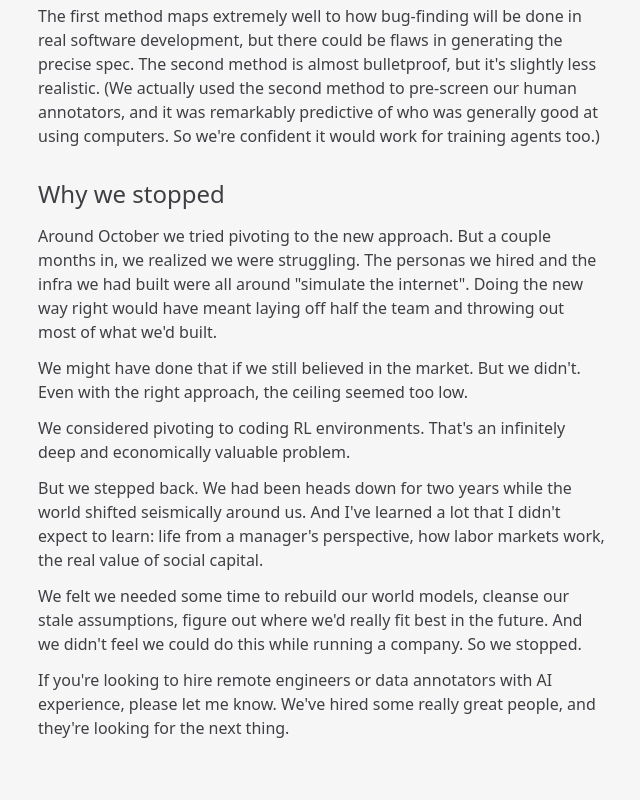
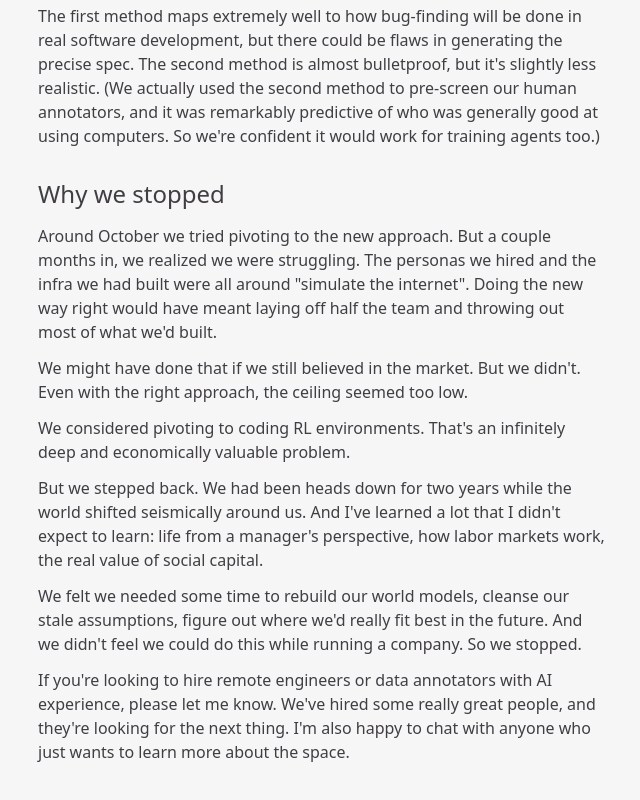
Before and after one commit to Xyzrr/micro-blog, a SvelteKit app: page /matrices in a window 1280 px wide. Shown: the part 3448-4248 px from the top of the page, without its empty margins (218-858 px from the left). Built offline with nearby package versions, Linux system fonts and the light colour scheme.

Commit message:
another sentence

```diff
--- a/src/routes/(posts)/matrices/+page.svelte
+++ b/src/routes/(posts)/matrices/+page.svelte
@@ -196,5 +196,5 @@
 </p>
 <p>
 	If you're looking to hire remote engineers or data annotators with AI experience, please let me
-	know. We've hired some really great people, and they're looking for the next thing.
+	know. We've hired some really great people, and they're looking for the next thing. I'm also happy to chat with anyone who just wants to learn more about the space.
 </p>
```
